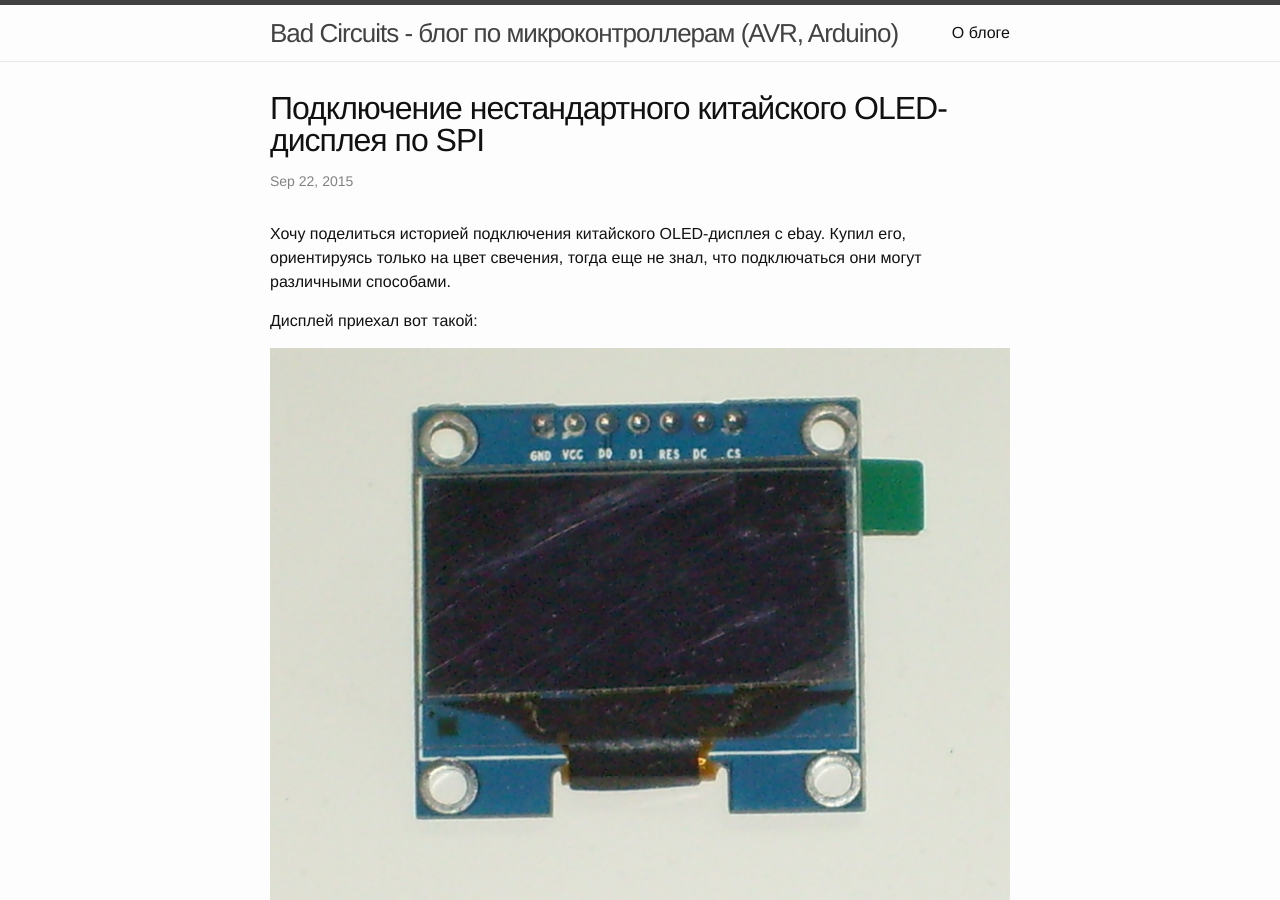
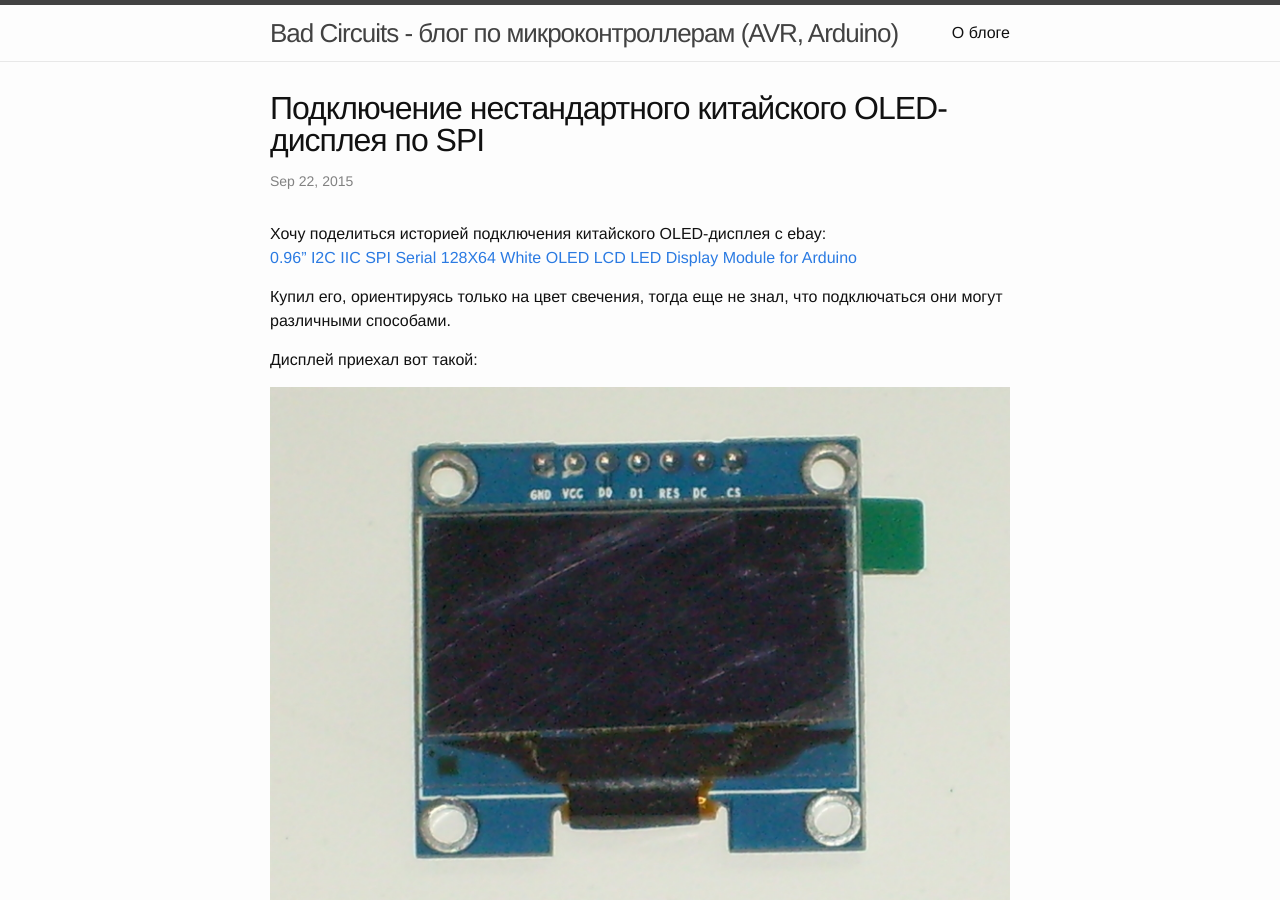
Before and after one commit to eugene-nikolaev/evgeniynickolaev.github.io, a Jekyll site: the page built from _posts/2015-09-22-spi-oled.markdown, in a window 1280 px wide and 900 px high. Built offline with Jekyll 4.4.1, drawn with Linux system fonts in a browser that asks for light colours; comment, search, counter and statistics services are not loaded; some of the changed text lies outside the part shown.

Commit message:
Add epn links with campain id

````diff
--- a/_posts/2015-09-22-spi-oled.markdown
+++ b/_posts/2015-09-22-spi-oled.markdown
@@ -4,7 +4,11 @@
 date:   2015-09-22 09:59:03
 categories: oled spi arduino
 ---
-Хочу поделиться историей подключения китайского OLED-дисплея с ebay. Купил его, ориентируясь только на цвет свечения, тогда еще не знал, что подключаться они могут различными способами.
+Хочу поделиться историей подключения китайского OLED-дисплея с ebay:
+<br>
+[0.96" I2C IIC SPI Serial 128X64 White OLED LCD LED Display Module for Arduino](https://rover.ebay.com/rover/1/711-53200-19255-0/1?icep_id=114&ipn=icep&toolid=20004&campid=5338190330&mpre=http%3A%2F%2Fwww.ebay.com%2Fitm%2F0-96-I2C-IIC-SPI-Serial-128X64-White-OLED-LCD-LED-Display-Module-for-Arduino-%2F263097814635)
+
+Купил его, ориентируясь только на цвет свечения, тогда еще не знал, что подключаться они могут различными способами.
 
 Дисплей приехал вот такой:
 
@@ -28,9 +32,11 @@
 
 После беглого гугления стало ясно — для выбора протокола необходимо, чтобы все перечисленные резисторы были подключены.
 Для начала решил подключить его по SPI, с I2C я еще дела не имел, пока что мне не нужны дополнительные грабли. Тем более, что *R3* был уже впаян, *R1* и *R8* отсутствовали, а возиться не хотелось.
-Берем Funduino Nano — полный клон Arduino Nano. Кроме, слава китайцам, цены)
+Берем клон Arduino Nano:
 
-![Funduino Nano](/assets/03_funduino_nano.jpg)
+[MINI USB Nano V3.0 ATmega328P CH340G 5V 16M Micro-controller board for Arduino](https://rover.ebay.com/rover/1/711-53200-19255-0/1?icep_id=114&ipn=icep&toolid=20004&campid=5338190330&mpre=http%3A%2F%2Fwww.ebay.com%2Fitm%2FMINI-USB-Nano-V3-0-ATmega328P-CH340G-5V-16M-Micro-controller-board-for-Arduino-%2F381374550571)
+
+![клон Arduino Nano](/assets/03_funduino_nano.jpg)
 
 Начинаем подключать. Хм, а где же *MOSI* и *SCK*? Вместо них тут *D0* и *D1*. Заглянем-ка в китайский архив. Уф, в файле, в имени которого было понятным только txt, нашлась распиновка разъема! Орфография (криптография?) файла сохранена:
 
--- a/_posts/2015-10-07-linux-usbasp.markdown
+++ b/_posts/2015-10-07-linux-usbasp.markdown
@@ -4,7 +4,7 @@
 date:   2015-10-07 11:20:50
 categories: avr usbasp linux
 ---
-При попытке прошивки attiny13 из Arduino IDE (Linux Mint 17.2) при помощи USBasp возникла ошибка:
+При попытке прошивки attiny13 из Arduino IDE (Linux Mint 17.2) при помощи [USBasp](https://rover.ebay.com/rover/1/711-53200-19255-0/1?icep_id=114&ipn=icep&toolid=20004&campid=5338190330&mpre=http%3A%2F%2Fwww.ebay.com%2Fitm%2FUSBASP-USBISP-AVR-Programmer-Adapter-10-Pin-USB-Cable-ATMEGA8-ATMEGA128-Arduino-%2F141924793771) возникла ошибка:
 
 ```
 avrdude: Warning: cannot open USB device: Permission denied
--- a/_posts/2017-09-21-small-wrench-kit.markdown
+++ b/_posts/2017-09-21-small-wrench-kit.markdown
@@ -13,7 +13,7 @@
 
 После довольно продолжительного поиска, на ebay нашелся вот такой набор из 7 ключей:
 
-[7-PC-Mini-Cranked-Wrench-3-mm-5-5-mm-model-engineering-hobby](https://rover.ebay.com/rover/1/711-53200-19255-0/1?icep_id=114&ipn=icep&toolid=20004&campid=5338185917&mpre=http%3A%2F%2Fwww.ebay.com%2Fitm%2F7-pc-Mini-gekr%C3%B6pften-Schraubenschl%C3%BCssel-3-mm-5-5-mm-Model-Engineering-Hobby%2F162653716647)
+[7-PC-Mini-Cranked-Wrench-3-mm-5-5-mm-model-engineering-hobby](https://rover.ebay.com/rover/1/711-53200-19255-0/1?icep_id=114&ipn=icep&toolid=20004&campid=5338190330&mpre=http%3A%2F%2Fwww.ebay.com%2Fitm%2F7-pc-Mini-gekr%25F6pften-Schraubenschl%25FCssel-3-mm-5-5-mm-Model-Engineering-Hobby%2F162653716647)
 
 ![Набор гаечных ключей малых размеров](/assets/2017/09/21/01a_small_wrench_kit.jpg)
 
````
